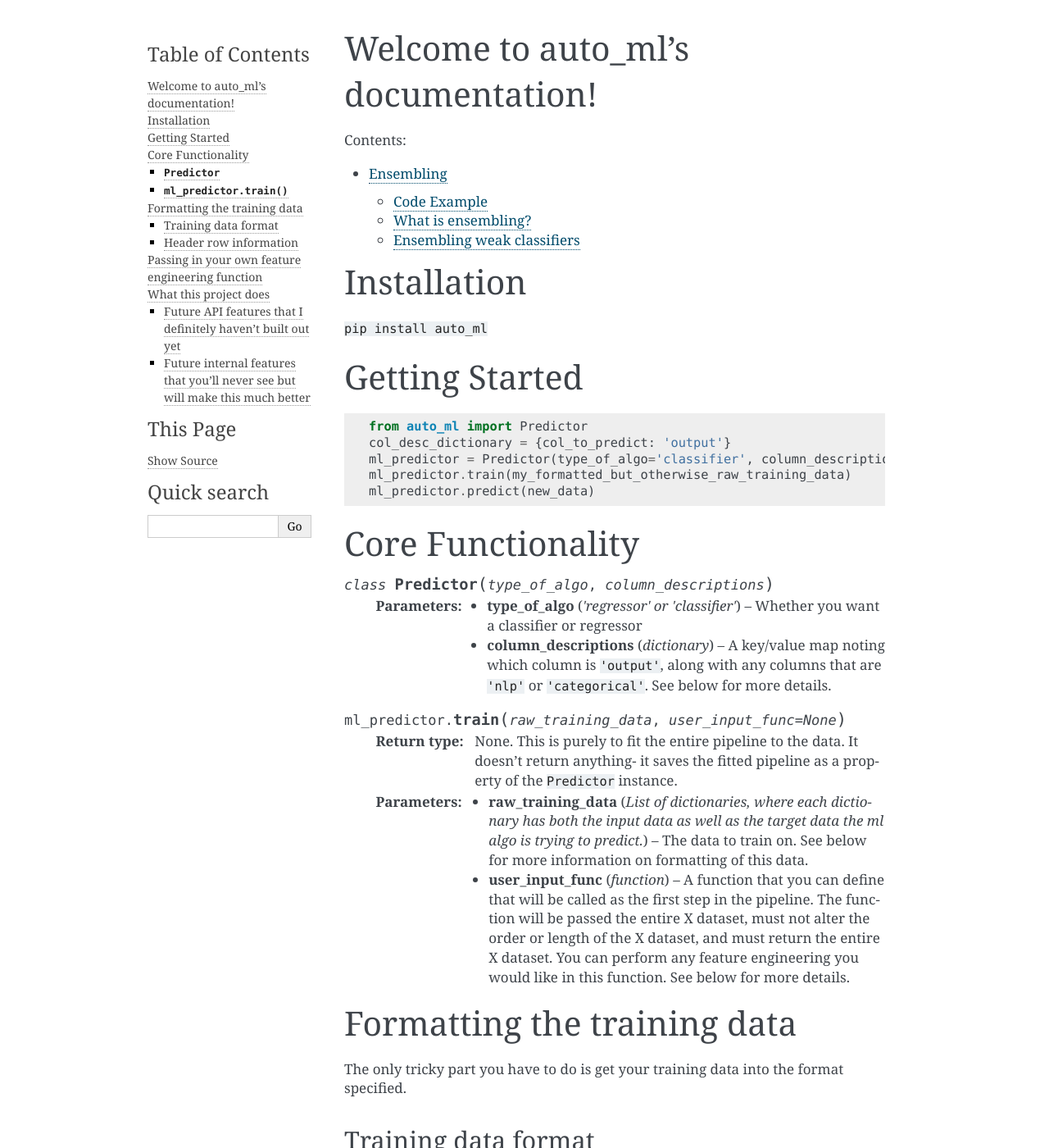
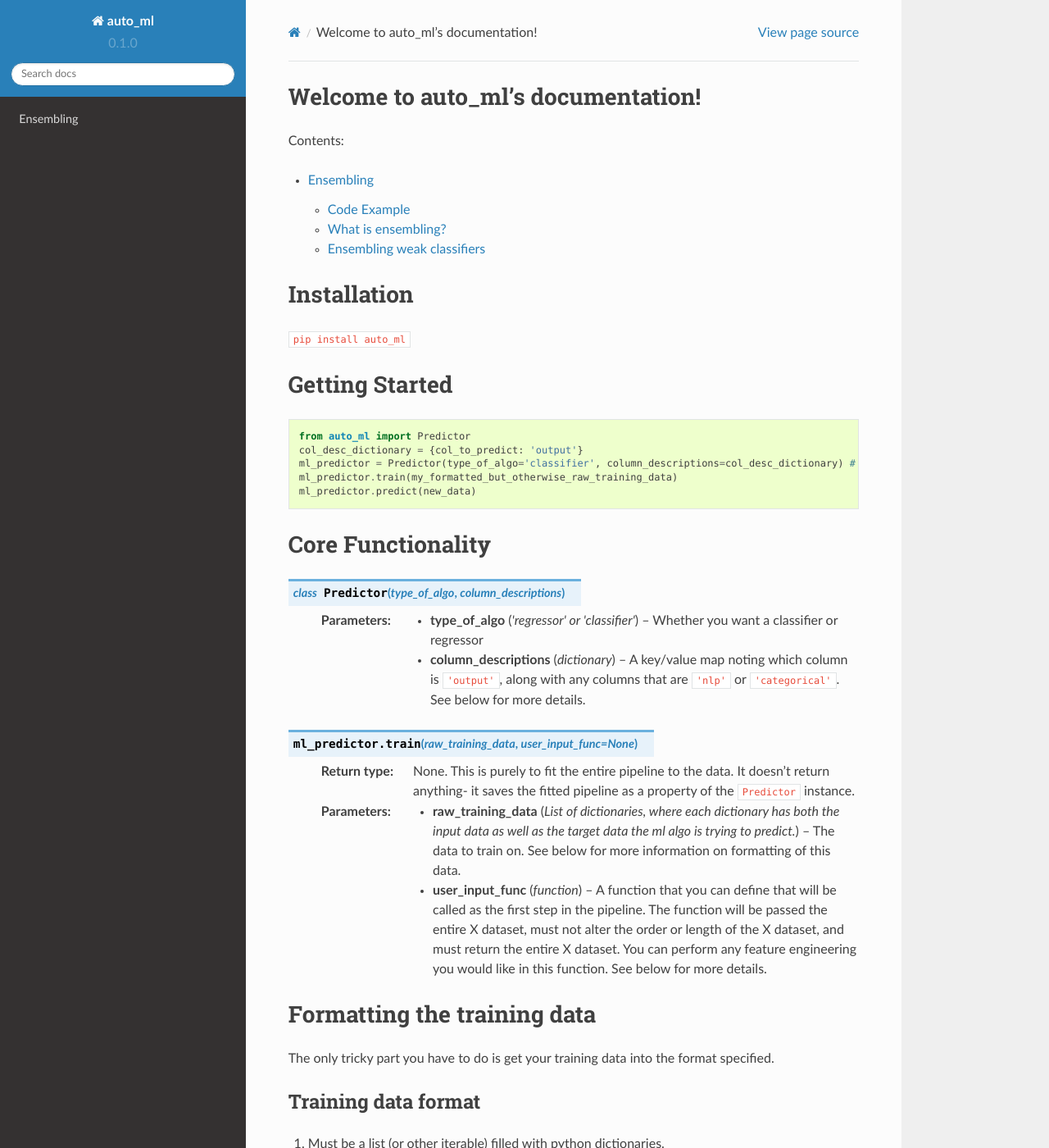
Before and after one commit to ClimbsRocks/auto_ml, a Sphinx documentation site: the page built from docs/source/index.rst, in a window 1280 px wide and 1400 px high. Shown: the whole window at 82% size. Built offline with Sphinx 7.4.7 and the Read the Docs theme 2.0.0, drawn with Linux system fonts in a browser that asks for light colours; some of the changed text lies outside the part shown.

Commit message:
changes to read_the_docs theme by default

```diff
--- a/docs/source/conf.py
+++ b/docs/source/conf.py
@@ -16,8 +16,8 @@
 # add these directories to sys.path here. If the directory is relative to the
 # documentation root, use os.path.abspath to make it absolute, like shown here.
 #
-# import os
-# import sys
+import os
+import sys
 # sys.path.insert(0, os.path.abspath('.'))
 
 # -- General configuration ------------------------------------------------
@@ -118,8 +118,19 @@
 
 # The theme to use for HTML and HTML Help pages.  See the documentation for
 # a list of builtin themes.
-#
-html_theme = 'alabaster'
+
+# Use read the docs theme locally, but not when deployed, to avoid confusing their own built in process.
+# on_rtd is whether we are on readthedocs.org, this line of code grabbed from docs.readthedocs.org
+on_rtd = os.environ.get('READTHEDOCS', None) == 'True'
+
+if not on_rtd:  # only import and set the theme if we're building docs locally
+    import sphinx_rtd_theme
+    html_theme = 'sphinx_rtd_theme'
+    html_theme_path = [sphinx_rtd_theme.get_html_theme_path()]
+
+# otherwise, readthedocs.org uses their theme by default, so no need to specify it
+
+# html_theme = 'alabaster'
 
 # Theme options are theme-specific and customize the look and feel of a theme
 # further.  For a list of options available for each theme, see the
@@ -153,7 +164,7 @@
 # Add any paths that contain custom static files (such as style sheets) here,
 # relative to this directory. They are copied after the builtin static files,
 # so a file named "default.css" will overwrite the builtin "default.css".
-html_static_path = ['_static']
+# html_static_path = ['_static']
 
 # Add any extra paths that contain custom files (such as robots.txt or
 # .htaccess) here, relative to this directory. These files are copied
```
